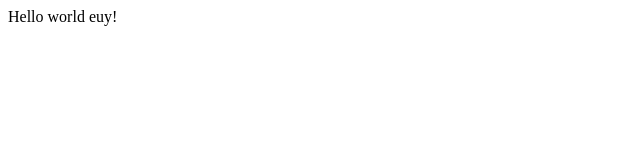
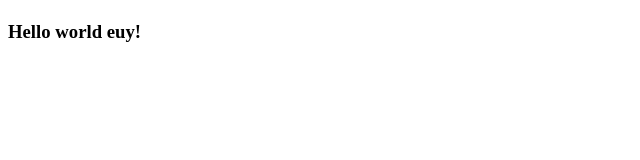
Before and after one commit to cecepshiro/cecepshiro.github.io, a plain HTML site: page index.html in a window 1280 px wide. Shown: the whole page, without its empty margins (0-640 px from the left). Drawn offline with Linux system fonts and the light colour scheme.

Commit message:
ini baru lagi

```diff
--- a/index.html
+++ b/index.html
@@ -1,9 +1,18 @@
-<!DOCTYPE html>
-<html>
-<head>
-  <body>
-    Hello world euy!
-  </body>
-
-</head>
+ <!DOCTYPE html>
+ <html lang="en">
+ <head>
+   <meta charset="UTF-8">
+   <meta name="viewport" content="width=device-width, initial-scale=1.0">
+   <meta http-equiv="X-UA-Compatible" content="ie=edge">
+   <title>Document</title>
+ </head>
+ <body>
+   <div>
+     <h1>
+       <h2>
+         <h3>Hello world euy! </h3>
+       </h2>
+     </h1>
+   </div>
+ </body>
  </html>
```
